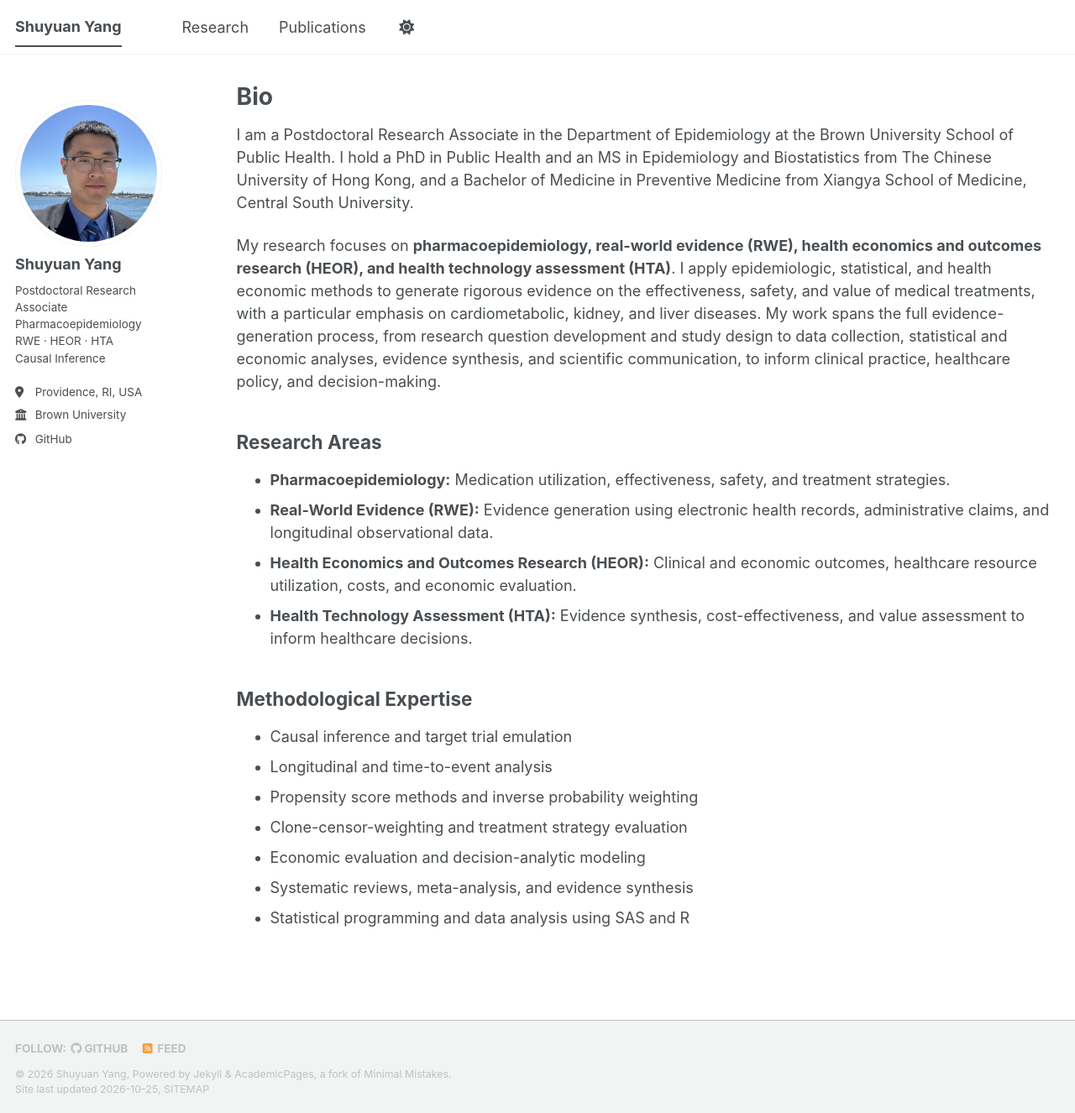
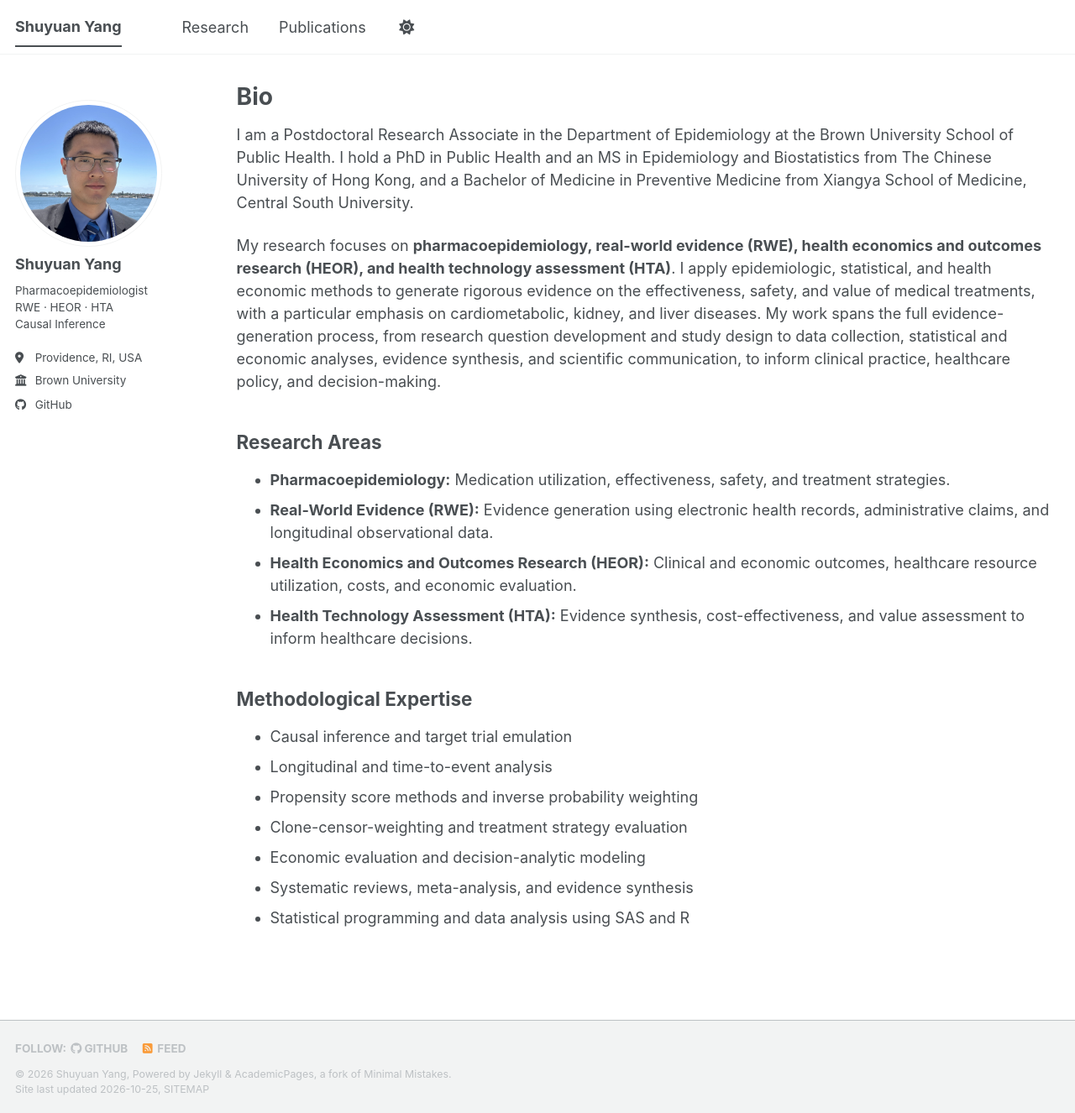
Before and after one commit to yang-shuyuan/yang-shuyuan.github.io, a Jekyll site: the page built from _pages/about.md, in a window 1280 px wide and 1326 px high. Shown: the whole window at 84% size. Built offline with Jekyll 4.4.1, drawn with Linux system fonts in a browser that asks for light colours; a style sheet for code colours, icons or effects is not loaded.

Commit message:
Update _config.yml

```diff
--- a/_config.yml
+++ b/_config.yml
@@ -26,7 +26,7 @@ author:
   avatar           : "profile.jpg"
   name             : "Shuyuan Yang"
   pronouns         : # example: "she/her"
-  bio              : "Postdoctoral Research Associate<br>Pharmacoepidemiology<br>RWE · HEOR · HTA<br>Causal Inference"
+  bio              : "Pharmacoepidemiologist<br>RWE · HEOR · HTA<br>Causal Inference"
   location         : "Providence, RI, USA"
   employer         : "Brown University"
   uri              : # URL
```
